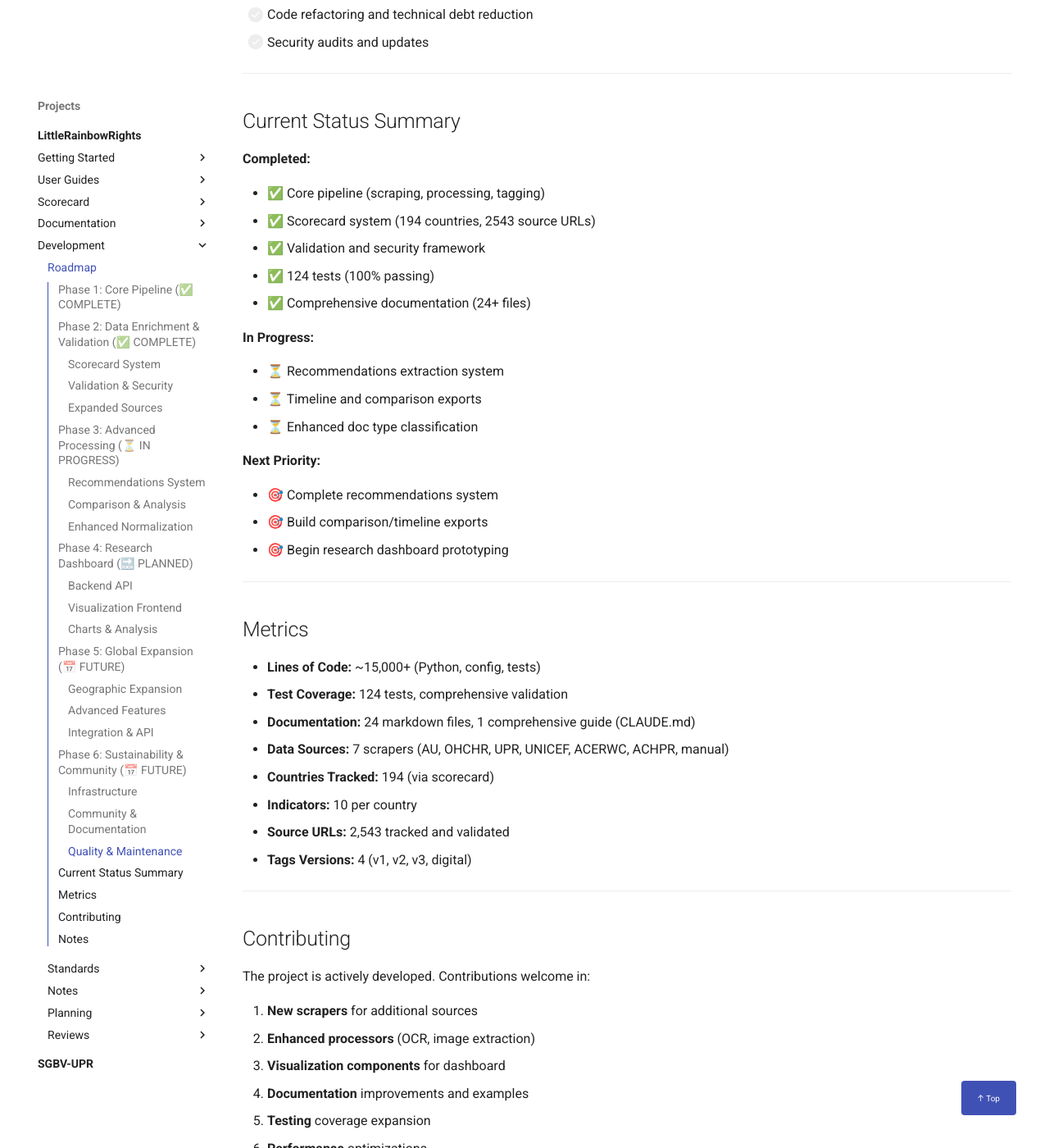
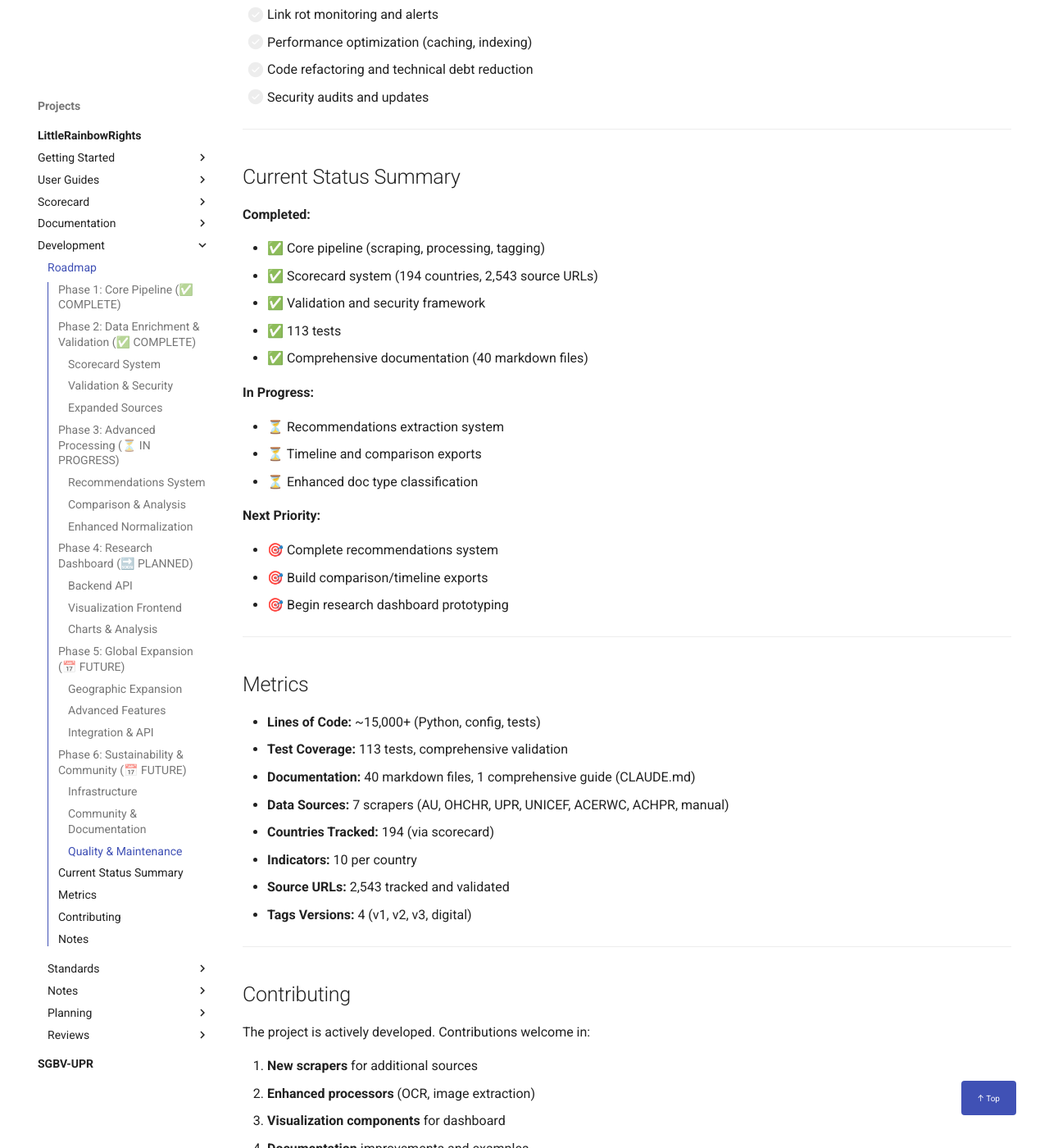
Before and after one commit to MissCrispenCakes/DigitalChild, an MkDocs documentation site: the page built from docs/ROADMAP.md, in a window 1280 px wide and 1400 px high, scrolled down 5461 px. Shown: the whole window at 82% size. Built offline with MkDocs 1.6.1 and Material for MkDocs 9.7.7, drawn with Linux system fonts in a browser that asks for light colours; comment, search, counter and statistics services are not loaded; some of the changed text lies outside the part shown.

Commit message:
Update progress metrics and fix outdated references
- README: Update technology references to match current project focus
- ROADMAP: Fix test count (124→113), doc count (24→40), add scorecard data note
- Website: Correct conference citation year (2026→2025), add specific dates

```diff
--- a/docs/ROADMAP.md
+++ b/docs/ROADMAP.md
@@ -16,7 +16,7 @@ ______________________________________________________________________
 - [x] Tags version management (`tags_main.json`)
 - [x] Metadata tracking with history
 - [x] Unified logging system with per-module logs
-- [x] Comprehensive test suite (124 tests passing)
+- [x] Comprehensive test suite (113 tests)
 - [x] Documentation (setup, structure, standards, pipeline flow)
 - [x] CI/CD pipeline with GitHub Actions
 - [x] Pre-commit hooks (black, isort, flake8, markdown, yaml)
@@ -34,6 +34,8 @@ ______________________________________________________________________
 - [x] Source change detection and monitoring
 - [x] Diff checking for stale scorecard entries
 - [x] Integration with pipeline runner
+
+**Note:** System infrastructure complete; country-level data population and validation ongoing (0-1-2 scoring framework finalized January 2026).
 
 ### Validation & Security
 
@@ -187,10 +189,10 @@ ______________________________________________________________________
 **Completed:**
 
 - ✅ Core pipeline (scraping, processing, tagging)
-- ✅ Scorecard system (194 countries, 2543 source URLs)
+- ✅ Scorecard system (194 countries, 2,543 source URLs)
 - ✅ Validation and security framework
-- ✅ 124 tests (100% passing)
-- ✅ Comprehensive documentation (24+ files)
+- ✅ 113 tests
+- ✅ Comprehensive documentation (40 markdown files)
 
 **In Progress:**
 
@@ -209,8 +211,8 @@ ______________________________________________________________________
 ## Metrics
 
 - **Lines of Code:** ~15,000+ (Python, config, tests)
-- **Test Coverage:** 124 tests, comprehensive validation
-- **Documentation:** 24 markdown files, 1 comprehensive guide (CLAUDE.md)
+- **Test Coverage:** 113 tests, comprehensive validation
+- **Documentation:** 40 markdown files, 1 comprehensive guide (CLAUDE.md)
 - **Data Sources:** 7 scrapers (AU, OHCHR, UPR, UNICEF, ACERWC, ACHPR, manual)
 - **Countries Tracked:** 194 (via scorecard)
 - **Indicators:** 10 per country
```
Also changed, not shown: README.md (+1 -1 lines), docs/website/index.md (+2 -2 lines).
